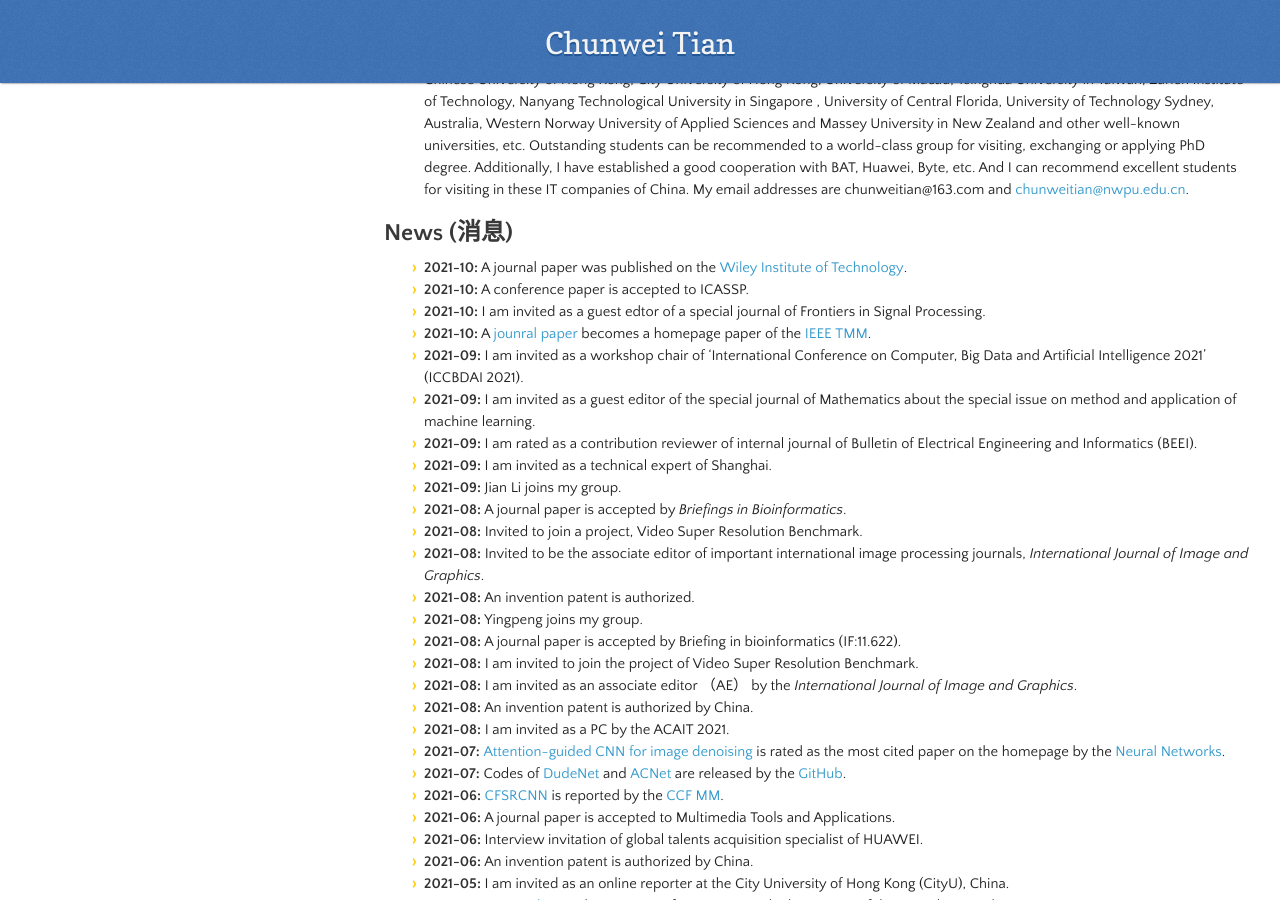
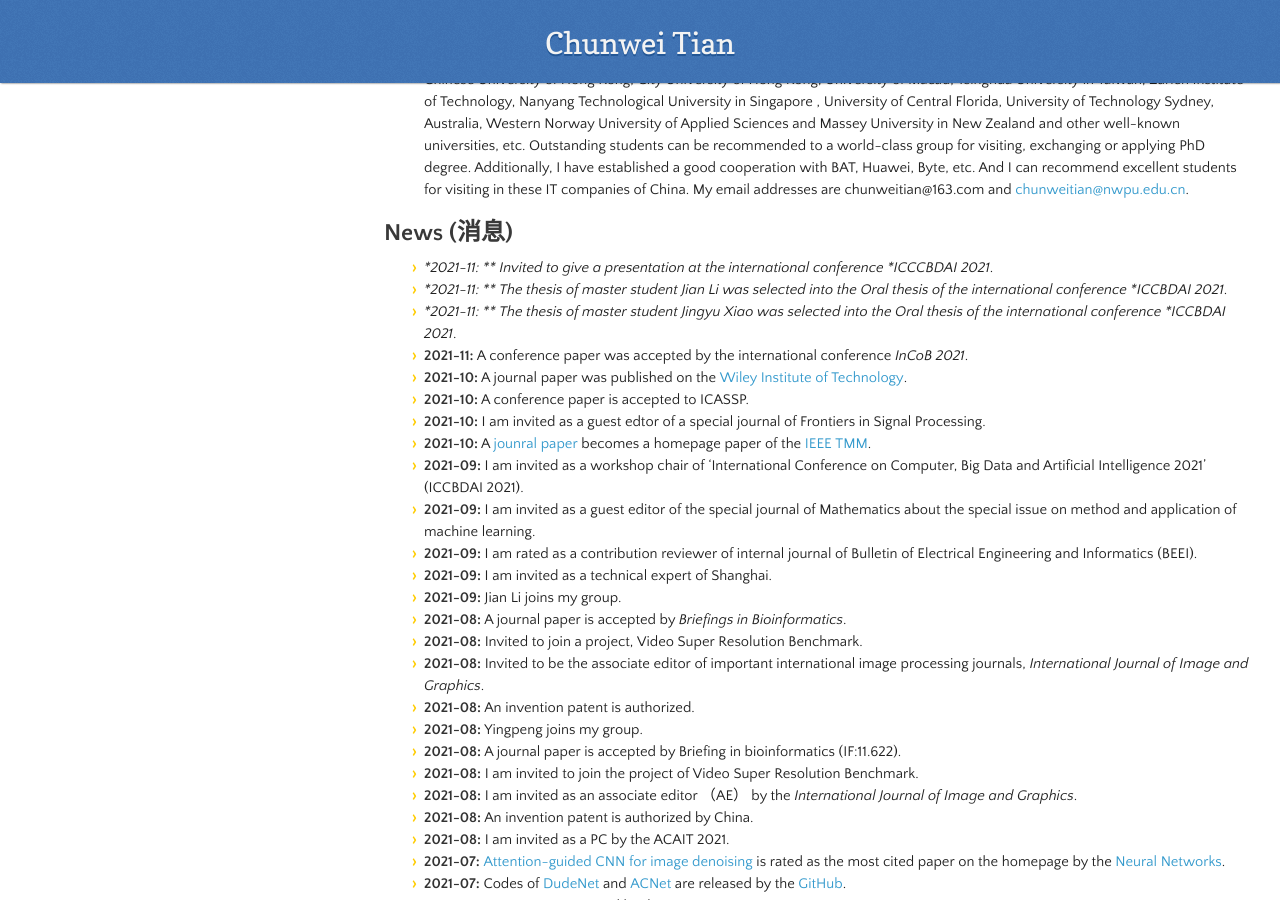
Before and after one commit to hellloxiaotian/hellloxiaotian.github.io, a Jekyll site: the page built from index.md, in a window 1280 px wide and 900 px high, scrolled down 1322 px. Built offline with Jekyll 4.4.1, drawn with Linux system fonts in a browser that asks for light colours; nearby versions of some CDN libraries; our own code applies the rules of GitHub Pages for plain Markdown files; the repository's description, which GitHub fills in, is left out; some of the changed text lies outside the part shown.

Commit message:
Add files via upload

```diff
--- a/index.md
+++ b/index.md
@@ -29,6 +29,10 @@
 - Welcome to contact me for undergraduates, masters and RA students, who are interested in artificial intelligence, deep learning and image processing. I have good cooperation with Tsinghua University, Peking University, Harbin Institute of Technology, National University of Defense Technology, Wuhan University, Central South University, Dalian University of Technology, Nankai University , Hunan University, Nanjing University of Technology, Southern University of Science and Technology, Institute of Information Technology, Chinese Academy of Sciences, Shenzhen Advanced Institute of Chinese Academy of Sciences, Pengcheng Laboratory, Chinese University of Hong Kong, City University of Hong Kong, University of Macau, Tsinghua University in Taiwan, Zurich Institute of Technology, Nanyang Technological University in Singapore , University of Central Florida, University of Technology Sydney, Australia, Western Norway University of Applied Sciences and Massey University in New Zealand and other well-known universities, etc. Outstanding students can be recommended to a world-class group for visiting, exchanging or applying PhD degree. Additionally, I have established a good cooperation with BAT, Huawei, Byte, etc. And I can recommend excellent students for visiting in these IT companies of China. My email addresses are chunweitian@163.com and [chunweitian@nwpu.edu.cn](mailto:chunweitian@nwpu.edu.cn).
 
 ## News (消息)
+- **2021-11: ** Invited to give a presentation at the international conference *ICCCBDAI 2021*.
+- **2021-11: ** The thesis of master student Jian Li was selected into the Oral thesis of the international conference *ICCBDAI 2021*.
+- **2021-11: ** The thesis of master student Jingyu Xiao was selected into the Oral thesis of the international conference *ICCBDAI 2021*.
+- **2021-11:** A conference paper was accepted by the international conference *InCoB 2021*.
 - **2021-10:** A journal paper was published on the [Wiley Institute of Technology]([IET编辑精选文章：一种高效神经网络的图像去噪方法 (qq.com)](https://mp.weixin.qq.com/s/UX4wjLk9Im7Nl_AdQZfQuQ)).
 - **2021-10:** A conference paper is accepted to ICASSP.
 - **2021-10:** I am invited as a guest edtor of a special journal of Frontiers in Signal Processing.
@@ -396,6 +400,13 @@
      </div>
 
      <div class="img">
+      <img src="picture/Jiagang Song.jpg" >
+      <div class="desc_blank"> </div>
+      <div class="desc">Jiagang Song,  <a href = "http://www.csu.edu.cn/">Central South University</a>, China</div>
+       <div class="desc_blank_2"> </div>
+     </div>
+
+     <div class="img">
       <img src="picture/Menghua Zheng.jpg" >
       <div class="desc_blank"> </div>
       <div class="desc"> Menghua Zheng, <a href = "https://www.nwpu.edu.cn">Northwestern Polytechnical University</a>, China</div>
@@ -413,6 +424,13 @@
    <img src="picture/Jian Li.jpg" >
    <div class="desc_blank"> </div>
    <div class="desc">  Jian Li, <a href = "https://www.nwpu.edu.cn">Northwestern Polytechnical University</a>, China</div>
+   <div class="desc_blank_2"> </div>
+  </div>
+
+  <div class="img">
+   <img src="picture/Hongcheng Lu.jpg" >
+   <div class="desc_blank"> </div>
+   <div class="desc">  Hongcheng Lu, <a href = "https://www.nwpu.edu.cn">Northwestern Polytechnical University</a>, China</div>
    <div class="desc_blank_2"> </div>
   </div>
 
@@ -443,6 +461,12 @@
      <div class="desc_blank_2"> </div>
     </div>
 
+	<div class="img" width = "50%">
+     <img src="picture/Jinwen Niu.jpg" >
+     <div class="desc_blank"> </div>
+     <div class="desc"> Jinwen Niu, <a href = "https://www.nwpu.edu.cn">Northwestern Polytechnical University</a> , China</div>
+     <div class="desc_blank_2"> </div>
+    </div>
 </div>
 
 ### Supporter
```
Also changed, not shown: publication.md (+9 -7 lines), picture/Hongcheng Lu.jpg (added), picture/Jinwen Niu.jpg (added).
